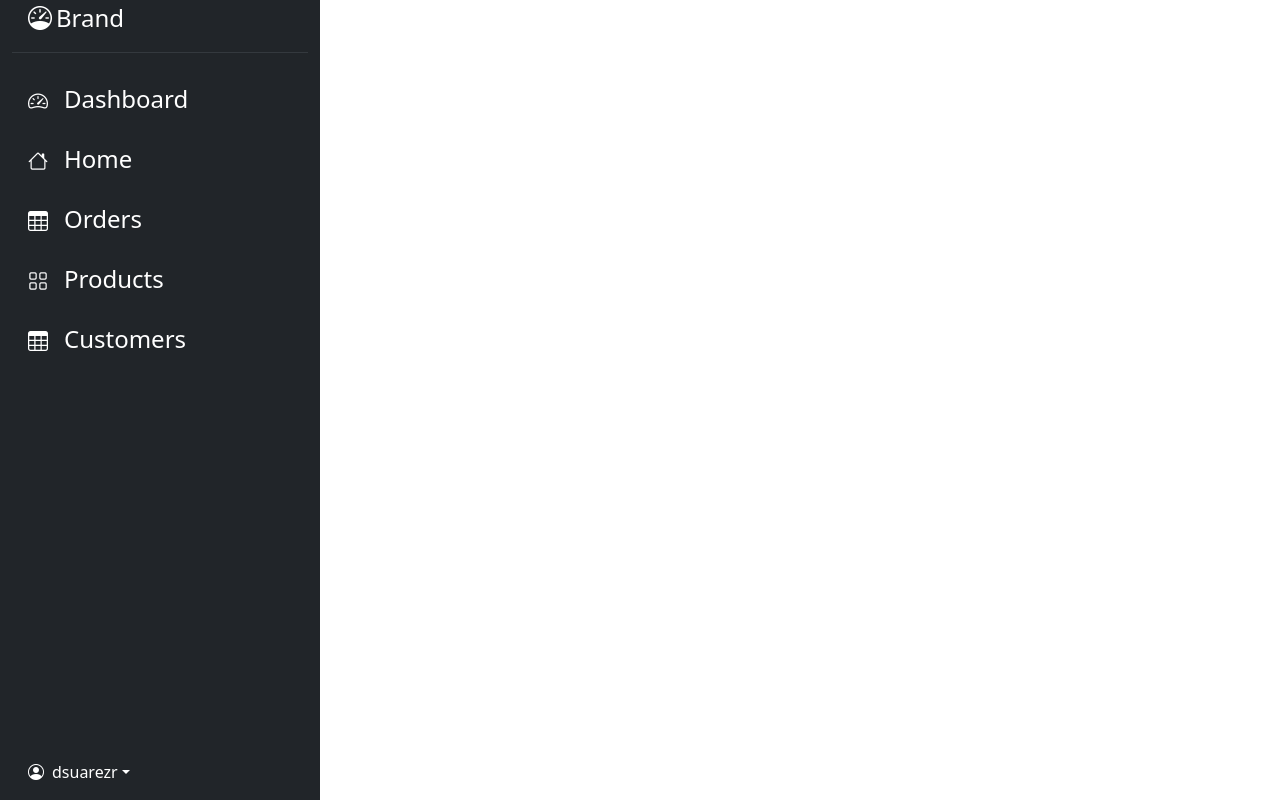
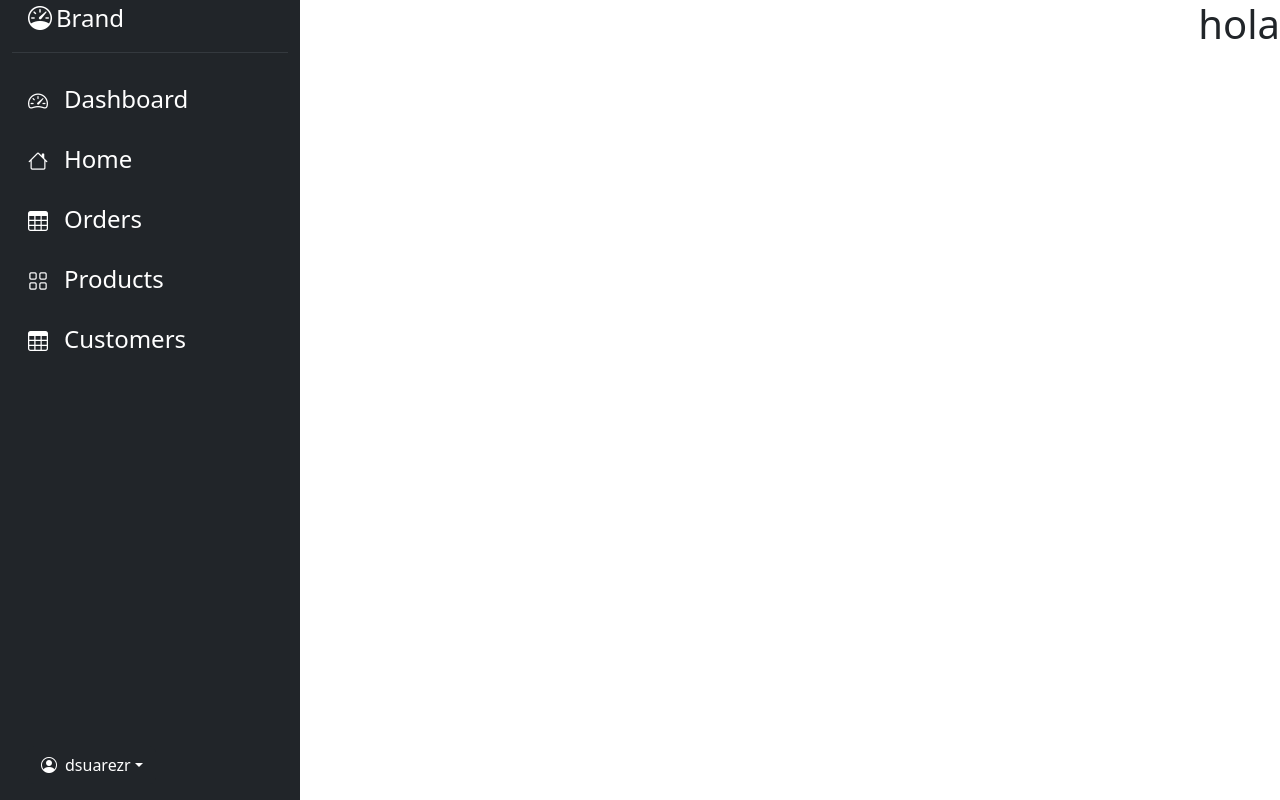
Before and after one commit to fiopans1/task-manager, a React (Create React App) app in the folder client/: page / in a window 1280 px wide. Built offline with nearby package versions, Linux system fonts and the light colour scheme.

Commit message:
navbar funcionando

```diff
--- a/client/src/App.js
+++ b/client/src/App.js
@@ -1,8 +1,14 @@
+import { Col, Container, Row } from "react-bootstrap";
 import SidebarMenu from "./components/Sidebar/SidebarMenu";
 
 function App() {
   return (
-    SidebarMenu()
+    <div style={{ display: "flex" }}>
+      <SidebarMenu />
+      <div style={{ flex: 1 }}>
+        <h1>hola</h1>
+      </div>
+    </div>
   );
 }
 
--- a/client/src/components/Sidebar/SidebarMenu.js
+++ b/client/src/components/Sidebar/SidebarMenu.js
@@ -1,100 +1,91 @@
-/* eslint-disable jsx-a11y/anchor-is-valid */
+import React from "react";
+import { Container, Row, Col, Nav, Dropdown } from "react-bootstrap";
+import "bootstrap-icons/font/bootstrap-icons.css";
 
-import "bootstrap/js/dist/dropdown";
 const SidebarMenu = () => {
   return (
-    <div className="container-fluid">
-      <div className="row">
-        <div className="bg-dark col-auto col-md-3 vh-100 d-flex justify-content-between flex-column">
+    <Container fluid>
+      <Row>
+        <Col
+          className="bg-dark vh-100 d-flex justify-content-between flex-column"
+          xs="auto"
+          md={3}
+        >
           <div>
-            <a className="text-decoration-none text-white d-none d-sm-inline d-flex align-items-center ms-3 mt-3">
+            {/* Brand */}
+            <Nav.Link
+              href="#"
+              className="text-decoration-none text-white d-none d-sm-inline d-flex align-items-center ms-3 mt-3"
+            >
               <i className="fs-4 bi bi-speedometer"></i>
               <span className="ms-1 fs-4 d-none d-sm-inline">Brand</span>
-            </a>
+            </Nav.Link>
             <hr className="text-secondary d-none d-sm-block" />
-            <ul className="nav nav-pills flex-column mt-3 mt-sm-0">
-              <li className="nav-item text-white fs-4 my-1 py-2 py-sm-0">
-                <a
-                  href="#"
-                  className="nav-link text-white fs-5"
-                  aria-current="page"
-                >
+
+            {/* Sidebar Menu */}
+            <Nav className="nav-pills flex-column mt-3 mt-sm-0">
+              <Nav.Item className="fs-4 my-1 py-2 py-sm-0">
+                <Nav.Link href="#" className="text-white fs-5">
                   <i className="bi bi-speedometer2"></i>
                   <span className="fs-4 ms-3 d-none d-sm-inline">
                     Dashboard
                   </span>
-                </a>
-              </li>
-              <li className="nav-item text-white fs-4 my-1 py-2 py-sm-0">
-                <a
-                  href="#"
-                  className="nav-link text-white fs-5"
-                  aria-current="page"
-                >
+                </Nav.Link>
+              </Nav.Item>
+              <Nav.Item className="fs-4 my-1 py-2 py-sm-0">
+                <Nav.Link href="#" className="text-white fs-5">
                   <i className="bi bi-house"></i>
                   <span className="fs-4 ms-3 d-none d-sm-inline">Home</span>
-                </a>
-              </li>
-              <li className="nav-item text-white fs-4 my-1 py-2 py-sm-0">
-                <a
-                  href="#"
-                  className="nav-link text-white fs-5"
-                  aria-current="page"
-                >
+                </Nav.Link>
+              </Nav.Item>
+              <Nav.Item className="fs-4 my-1 py-2 py-sm-0">
+                <Nav.Link href="#" className="text-white fs-5">
                   <i className="bi bi-table"></i>
                   <span className="fs-4 ms-3 d-none d-sm-inline">Orders</span>
-                </a>
-              </li>
-              <li className="nav-item text-white fs-4  my-1 py-2 py-sm-0">
-                <a
-                  href="#"
-                  className="nav-link text-white fs-5"
-                  aria-current="page"
-                >
+                </Nav.Link>
+              </Nav.Item>
+              <Nav.Item className="fs-4 my-1 py-2 py-sm-0">
+                <Nav.Link href="#" className="text-white fs-5">
                   <i className="bi bi-grid"></i>
                   <span className="fs-4 ms-3 d-none d-sm-inline">Products</span>
-                </a>
-              </li>
-              <li className="nav-item text-white fs-4 my-1 py-2 py-sm-0">
-                <a
-                  href="#"
-                  className="nav-link text-white fs-5"
-                  aria-current="page"
-                >
+                </Nav.Link>
+              </Nav.Item>
+              <Nav.Item className="fs-4 my-1 py-2 py-sm-0">
+                <Nav.Link href="#" className="text-white fs-5">
                   <i className="bi bi-table"></i>
                   <span className="fs-4 ms-3 d-none d-sm-inline">
                     Customers
                   </span>
-                </a>
-              </li>
-            </ul>
+                </Nav.Link>
+              </Nav.Item>
+            </Nav>
           </div>
-          <div class="dropdown open">
-            <a
-              class="text-decoration-none text-white dropdown-toggle p-3"
-              type="button"
-              id="triggerId"
-              data-bs-toggle="dropdown"
-              aria-haspopup="true"
-              aria-expanded="false"
+
+          {/* Dropdown Menu */}
+          <Dropdown className="p-3">
+            <Dropdown.Toggle
+              variant="dark"
+              id="dropdown-basic"
+              className="text-white text-decoration-none"
             >
               <i className="bi bi-person-circle"></i>
               <span className="ms-2 d-none d-sm-inline">dsuarezr</span>
-            </a>
-            <div class="dropdown-menu" aria-labelledby="triggerId">
-              <a class="dropdown-item" href="#">
+            </Dropdown.Toggle>
+
+            <Dropdown.Menu>
+              <Dropdown.Item href="#">
                 <span className="d-sm-inline">1</span>
                 <span className="d-none d-sm-block">Profile</span>
-              </a>
-              <a class="dropdown-item" href="#">
+              </Dropdown.Item>
+              <Dropdown.Item href="#">
                 <span className="d-sm-inline">2</span>
                 <span className="d-none d-sm-block">Settings</span>
-              </a>
-            </div>
-          </div>
-        </div>
-      </div>
-    </div>
+              </Dropdown.Item>
+            </Dropdown.Menu>
+          </Dropdown>
+        </Col>
+      </Row>
+    </Container>
   );
 };
 
--- a/client/src/styles.css
+++ b/client/src/styles.css
@@ -1,3 +1,3 @@
-.nav-pills li a:hover {
+.nav-pills .nav-link:hover {
   background-color: rgb(61, 61, 242);
 }
```
